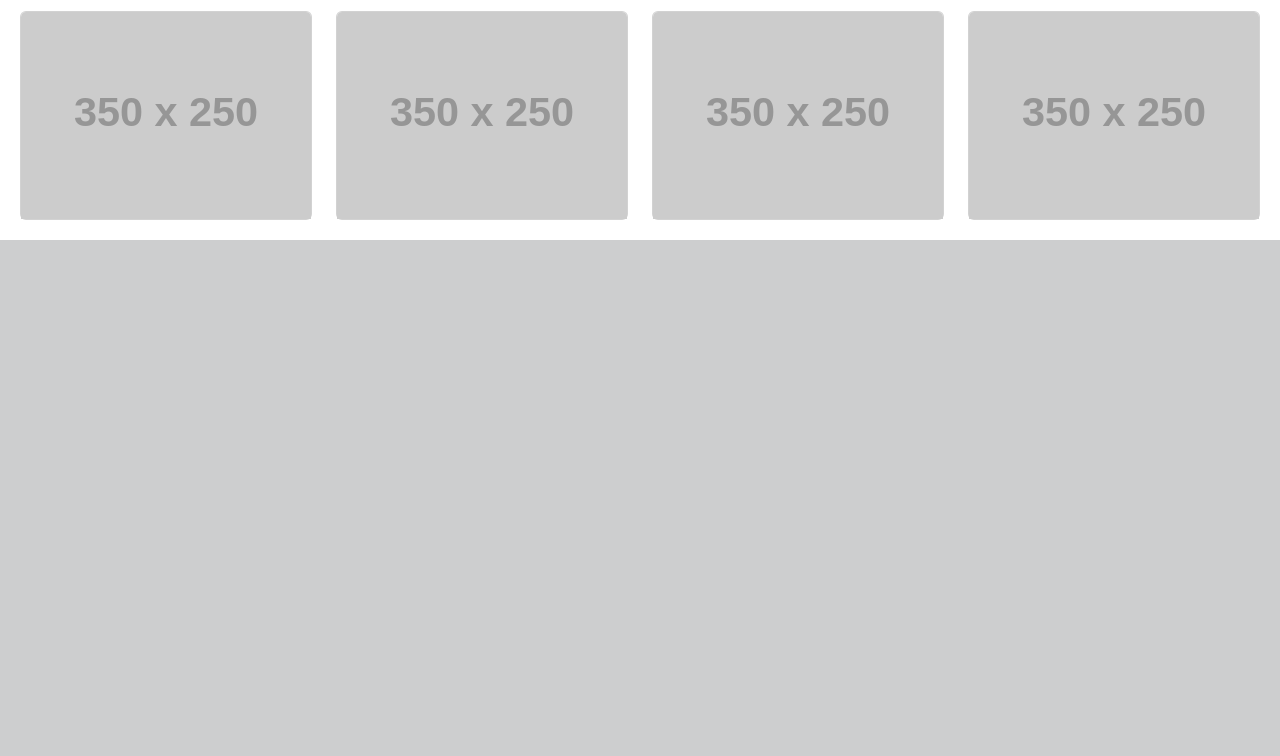
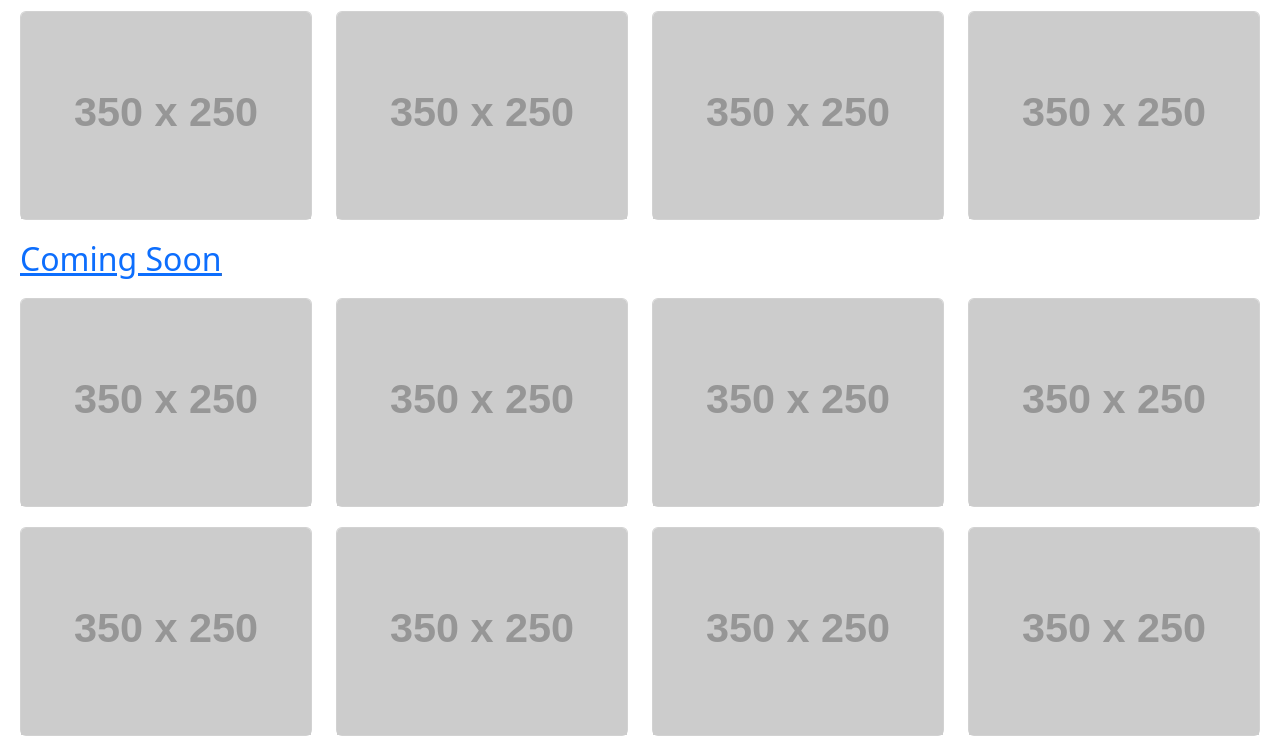
Before and after one commit to sachidumaleesha/Movie-Booking-WebApp, a PHP site: page / in a window 1280 px wide. Shown: the part 724-1480 px from the top of the page. Before the commit the page ends 964 px from the top, so only its background shows below. Run offline with PHP 8.4, Linux system fonts and the light colour scheme; grey boxes labelled with a size stand in for pictures from a placeholder-image service; some libraries are stand-ins or nearby versions.

Commit message:
Created the Coming Soon Section

```diff
--- a/Version-02/Frontend/CSS/index.css
+++ b/Version-02/Frontend/CSS/index.css
@@ -13,6 +13,8 @@
     height: 350px;
     object-fit:cover;
 }
+
+/* Now Showing Section */
 
 .now-showing-section{
     margin: 0 20px;
@@ -30,3 +32,22 @@
 .now-showing-section .n-cards .row{
     margin-bottom: 20px;
 }
+
+/* Coming Soon Section */
+
+.coming-soon-section{
+    margin: 0 20px;
+}
+
+.coming-soon-section .title{
+    text-decoration: underline;
+    margin-bottom: 20px;
+}
+
+.coming-soon-section a:hover, a:visited{
+    text-decoration: none;
+}
+
+.coming-soon-section .c-cards .row{
+    margin-bottom: 20px;
+}
--- a/Version-02/index.html
+++ b/Version-02/index.html
@@ -124,7 +124,59 @@
     </div>
 
 
+    <div class="coming-soon-section">
+      <div class="title">
+        <a href="#"><h2>Coming Soon</h2></a>
+      </div>
 
+      <div class="c-cards">
+        <div class="row">
+          <div class="col-3">
+            <div class="card">
+              <img src="https://placehold.jp/350x250.png" class="card-img-top" alt="...">
+            </div>
+          </div>
+          <div class="col-3">
+            <div class="card">
+              <img src="https://placehold.jp/350x250.png" class="card-img-top" alt="...">
+            </div>
+          </div>
+          <div class="col-3">
+            <div class="card">
+              <img src="https://placehold.jp/350x250.png" class="card-img-top" alt="...">
+            </div>
+          </div>
+          <div class="col-3">
+            <div class="card">
+              <img src="https://placehold.jp/350x250.png" class="card-img-top" alt="...">
+            </div>
+          </div>
+        </div>
+
+        <div class="row">
+          <div class="col-3">
+            <div class="card">
+              <img src="https://placehold.jp/350x250.png" class="card-img-top" alt="...">
+            </div>
+          </div>
+          <div class="col-3">
+            <div class="card">
+              <img src="https://placehold.jp/350x250.png" class="card-img-top" alt="...">
+            </div>
+          </div>
+          <div class="col-3">
+            <div class="card">
+              <img src="https://placehold.jp/350x250.png" class="card-img-top" alt="...">
+            </div>
+          </div>
+          <div class="col-3">
+            <div class="card">
+              <img src="https://placehold.jp/350x250.png" class="card-img-top" alt="...">
+            </div>
+          </div>
+        </div>
+      </div>
+    </div>
 
 
   </body>
```
